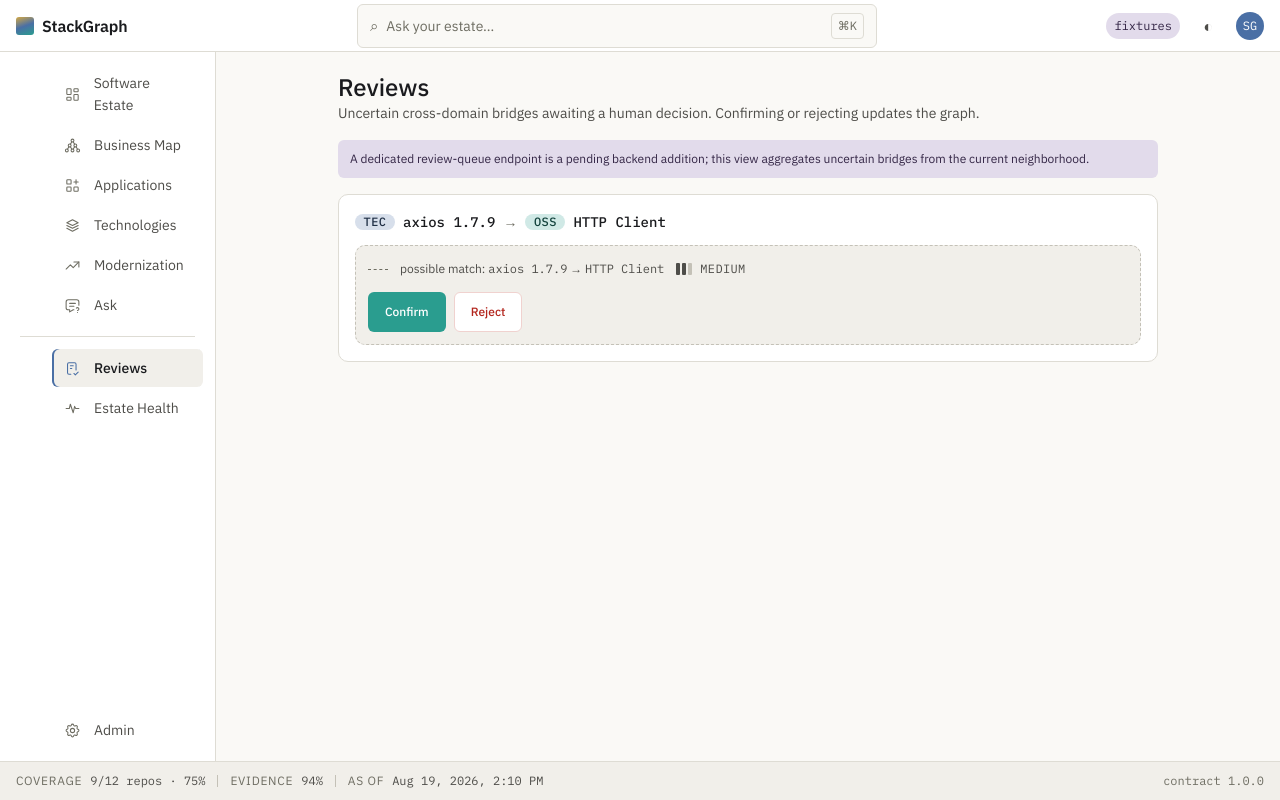
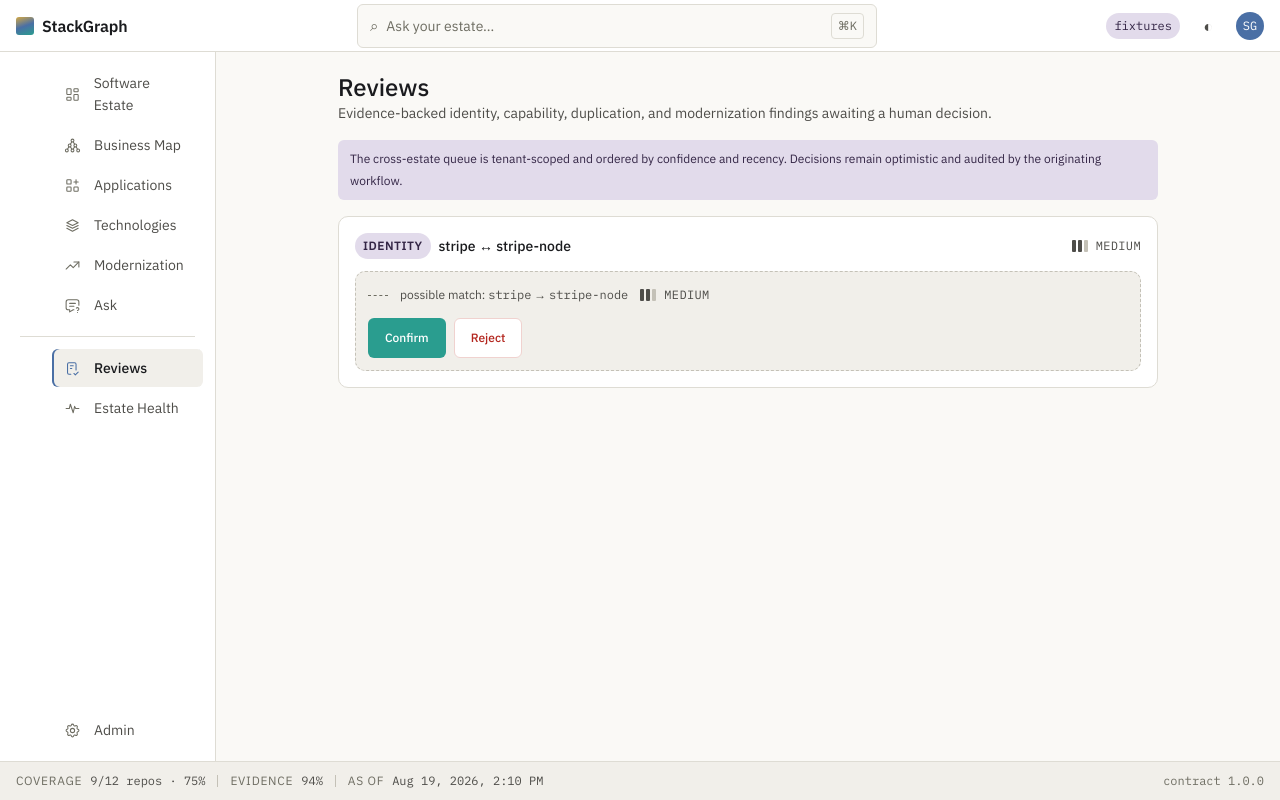
Before and after one commit to hganesha/StackGraph, a Next.js app in the folder apps/web/: page /reviews in a window 1280 px wide. Built offline with nearby package versions, Linux system fonts and the light colour scheme; no server answers.

Commit message:
Integrate full app review queue

```diff
--- a/apps/web/app/reviews/page.tsx
+++ b/apps/web/app/reviews/page.tsx
@@ -1,63 +1,81 @@
 "use client";
 
-import { DomainBadge, Skeleton } from "@stackgraph/design-system";
-import { useGraphNeighborhood } from "@/lib/queries";
+import { ConfidenceChip, Skeleton, confidenceLabel } from "@stackgraph/design-system";
+import type { ReviewQueueItem } from "@stackgraph/shared";
+import { useReviewQueue } from "@/lib/queries";
 import { UncertainBridge } from "@/components/reviews/UncertainBridge";
 import styles from "./reviews.module.css";
 
-// The center whose neighborhood we scan for uncertain bridges in fixture mode.
-const DEMO_CENTER = "00000000-0000-4000-8000-000000000204";
+const typeLabels: Record<ReviewQueueItem["item_type"], string> = {
+  IDENTITY_ASSERTION: "Identity",
+  CAPABILITY_INFERENCE: "Capability",
+  DUPLICATE_CAPABILITY: "Duplicate",
+  MODERNIZATION_CANDIDATE: "Candidate",
+  MODERNIZATION_RECOMMENDATION: "Recommendation",
+};
+
+function identityLabels(title: string): [string, string] {
+  const labels = title.split(/\s*(?:↔|→)\s*/, 2);
+  return [labels[0] || title, labels[1] || "possible match"];
+}
 
 export default function ReviewsPage() {
-  const { data, isLoading } = useGraphNeighborhood(DEMO_CENTER);
-  const possible = data?.edges.filter((e) => e.review_state === "POSSIBLE") ?? [];
+  const { data, isLoading, isError } = useReviewQueue();
 
   return (
     <div className={styles.page}>
       <header className={styles.head}>
         <h1 className={styles.title}>Reviews</h1>
         <p className={styles.subtitle}>
-          Uncertain cross-domain bridges awaiting a human decision. Confirming or rejecting updates the graph.
+          Evidence-backed identity, capability, duplication, and modernization findings awaiting a human decision.
         </p>
       </header>
 
       <div className={styles.note}>
-        A dedicated review-queue endpoint is a pending backend addition; this view aggregates uncertain
-        bridges from the current neighborhood.
+        The cross-estate queue is tenant-scoped and ordered by confidence and recency. Decisions remain
+        optimistic and audited by the originating workflow.
       </div>
 
-      {isLoading || !data ? (
+      {isLoading ? (
         <div className={styles.list}>
           <Skeleton height={90} />
           <Skeleton height={90} />
         </div>
-      ) : possible.length === 0 ? (
+      ) : isError || !data ? (
+        <div className={styles.empty} role="alert">
+          <p className={styles.emptyTitle}>The review queue could not be loaded.</p>
+          <p className={styles.emptyBody}>Check the API connection, then reload this page.</p>
+        </div>
+      ) : data.items.length === 0 ? (
         <div className={styles.empty}>
-          <p className={styles.emptyTitle}>No bridges need review.</p>
-          <p className={styles.emptyBody}>Every cross-domain join is currently confirmed or not applicable.</p>
+          <p className={styles.emptyTitle}>Nothing needs review.</p>
+          <p className={styles.emptyBody}>All current findings are confirmed, rejected, or not applicable.</p>
         </div>
       ) : (
         <ul className={styles.list}>
-          {possible.map((e) => {
-            const src = data.nodes.find((n) => n.id === e.source);
-            const tgt = data.nodes.find((n) => n.id === e.target);
+          {data.items.map((item) => {
+            const [sourceLabel, targetLabel] = identityLabels(item.title);
             return (
-              <li key={e.id} className={styles.item}>
+              <li key={`${item.item_type}:${item.item_id}`} className={styles.item}>
                 <div className={styles.itemHead}>
-                  {src ? <DomainBadge namespace={src.namespace} /> : null}
-                  <span className={`${styles.itemLabel} sg-mono`}>{src?.label}</span>
-                  <span aria-hidden="true" className={styles.arrow}>
-                    →
+                  <span className={styles.typeLabel}>{typeLabels[item.item_type]}</span>
+                  <span className={styles.itemLabel}>{item.title}</span>
+                  <span className={styles.confidence}>
+                    <ConfidenceChip label={confidenceLabel(item.confidence)} value={item.confidence} />
                   </span>
-                  {tgt ? <DomainBadge namespace={tgt.namespace} /> : null}
-                  <span className={`${styles.itemLabel} sg-mono`}>{tgt?.label}</span>
                 </div>
-                <UncertainBridge
-                  assertionId={e.id}
-                  sourceLabel={src?.label ?? "?"}
-                  targetLabel={tgt?.label ?? "?"}
-                  confidence={e.confidence}
-                />
+                {item.summary ? <p className={styles.summary}>{item.summary}</p> : null}
+                {item.item_type === "IDENTITY_ASSERTION" ? (
+                  <UncertainBridge
+                    assertionId={item.item_id}
+                    sourceLabel={sourceLabel}
+                    targetLabel={targetLabel}
+                    confidence={item.confidence}
+                    expectedVersion={item.version}
+                  />
+                ) : (
+                  <p className={styles.reviewHint}>Open the originating lens to review this finding.</p>
+                )}
               </li>
             );
           })}
--- a/apps/web/app/reviews/reviews.module.css
+++ b/apps/web/app/reviews/reviews.module.css
@@ -51,8 +51,27 @@
   color: var(--sg-text-primary);
   font-weight: 500;
 }
-.arrow {
-  color: var(--sg-text-muted);
+.typeLabel {
+  padding: 2px var(--sg-space-2);
+  border-radius: var(--sg-radius-pill);
+  background: var(--sg-color-domain-intelligence-100);
+  color: var(--sg-color-domain-intelligence-800);
+  font-size: var(--sg-type-small-size);
+  font-weight: 600;
+  letter-spacing: 0.04em;
+  text-transform: uppercase;
+}
+.confidence {
+  margin-inline-start: auto;
+}
+.summary,
+.reviewHint {
+  color: var(--sg-text-secondary);
+  font-size: var(--sg-type-small-size);
+}
+.reviewHint {
+  padding-block-start: var(--sg-space-2);
+  border-block-start: var(--sg-border-hairline) solid var(--sg-surface-border);
 }
 .empty {
   display: flex;
--- a/apps/web/lib/queries.ts
+++ b/apps/web/lib/queries.ts
@@ -21,3 +21,10 @@ export function useGraphNeighborhood(centerId: string) {
     queryFn: () => stackGraphClient.getGraphNeighborhood(centerId),
   });
 }
+
+export function useReviewQueue() {
+  return useQuery({
+    queryKey: ["reviews", "queue"],
+    queryFn: () => stackGraphClient.getReviewQueue({ limit: 50 }),
+  });
+}
```
